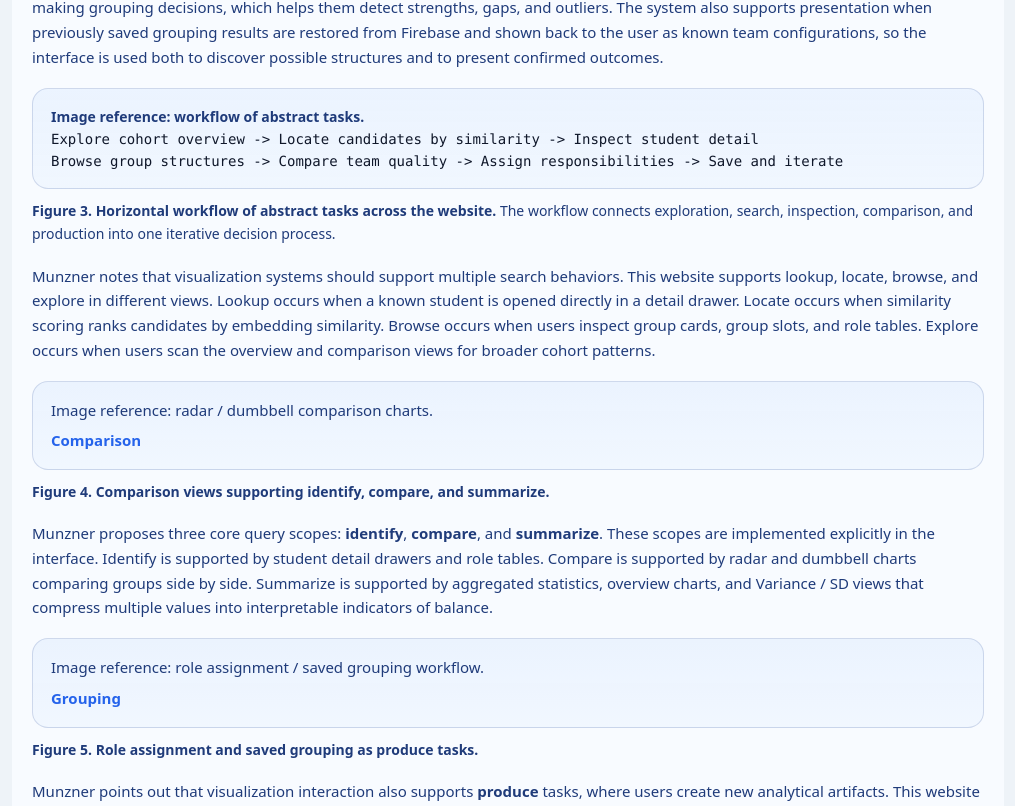
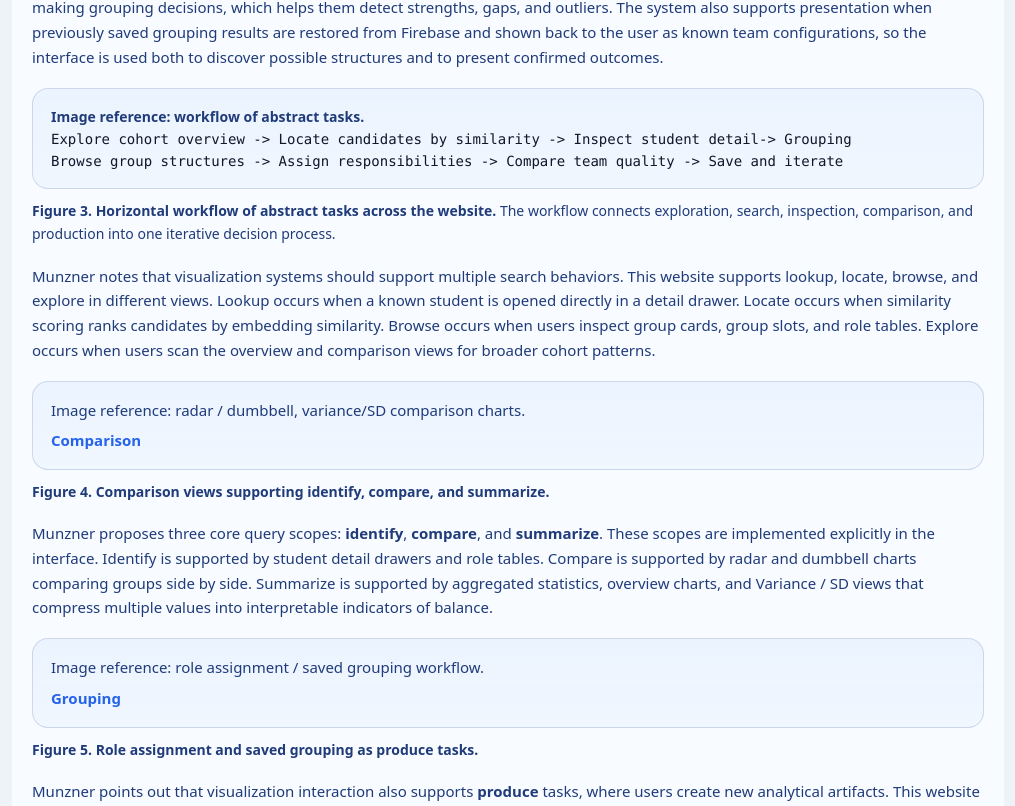
Before and after one commit to Jo0o0o0o0o0o/VSGF, a Vue app: page /about in a window 1280 px wide. Shown: the part 5534-6340 px from the top of the page, without its empty margins (252-1267 px from the left). Built offline with nearby package versions, Linux system fonts and the light colour scheme; no server answers; the database is empty; sample sign-in values are in the browser's storage.

Commit message:
small text

```diff
--- a/src/views/About.vue
+++ b/src/views/About.vue
@@ -568,8 +568,8 @@ Abstract Tasks
           <figure class="figureCard">
             <div class="figureFrame">
               <p class="figureHint">Image reference: workflow of abstract tasks.</p>
-              <pre class="figurePre figurePreWide">Explore cohort overview -> Locate candidates by similarity -> Inspect student detail
-Browse group structures -> Compare team quality -> Assign responsibilities -> Save and iterate</pre>
+              <pre class="figurePre figurePreWide">Explore cohort overview -> Locate candidates by similarity -> Inspect student detail-> Grouping
+Browse group structures -> Assign responsibilities -> Compare team quality -> Save and iterate</pre>
             </div>
             <figcaption>
               <strong>Figure 3. Horizontal workflow of abstract tasks across the website.</strong>
@@ -589,7 +589,7 @@ Browse group structures -> Compare team quality -> Assign responsibilities -> Sa
 
           <figure class="figureCard">
             <div class="figureFrame figureSource">
-              <p>Image reference: radar / dumbbell comparison charts.</p>
+              <p>Image reference: radar / dumbbell, variance/SD comparison charts.</p>
               <p>
                 <RouterLink
                   class="figureLink"
@@ -653,7 +653,7 @@ Browse group structures -> Compare team quality -> Assign responsibilities -> Sa
           <p><strong>Level 1 - Domain Problem</strong></p>
           <figure class="figureCard">
             <div class="figureFrame">
-              <p class="figureHint">Image reference: team formation workflow / overview interface.</p>
+
               <pre class="figurePre figurePreWide">Overview -> Inspect cohort patterns -> Build candidate teams -> Assign roles
         -> Compare team balance -> Iterate -> Confirm groups</pre>
             </div>
```
